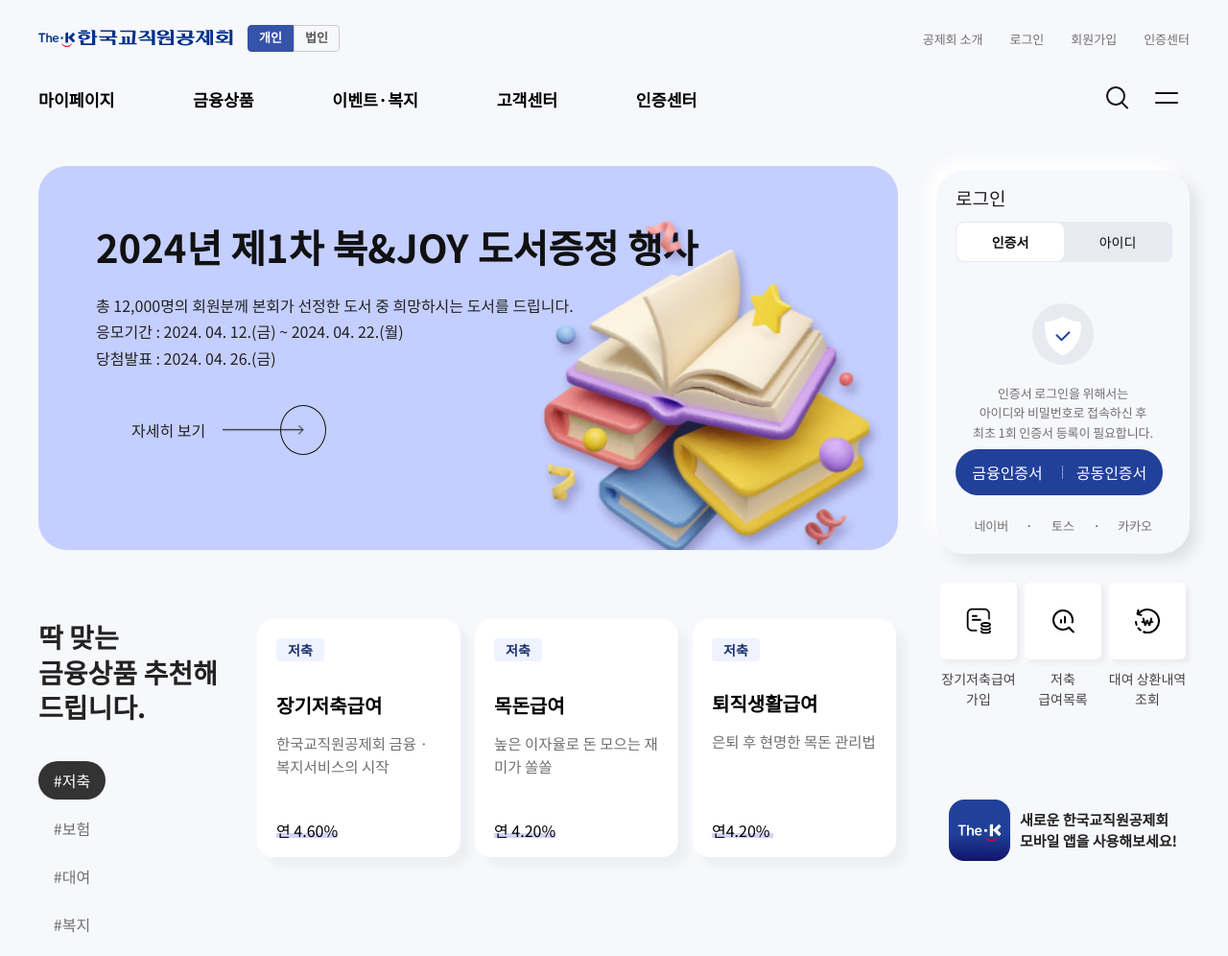
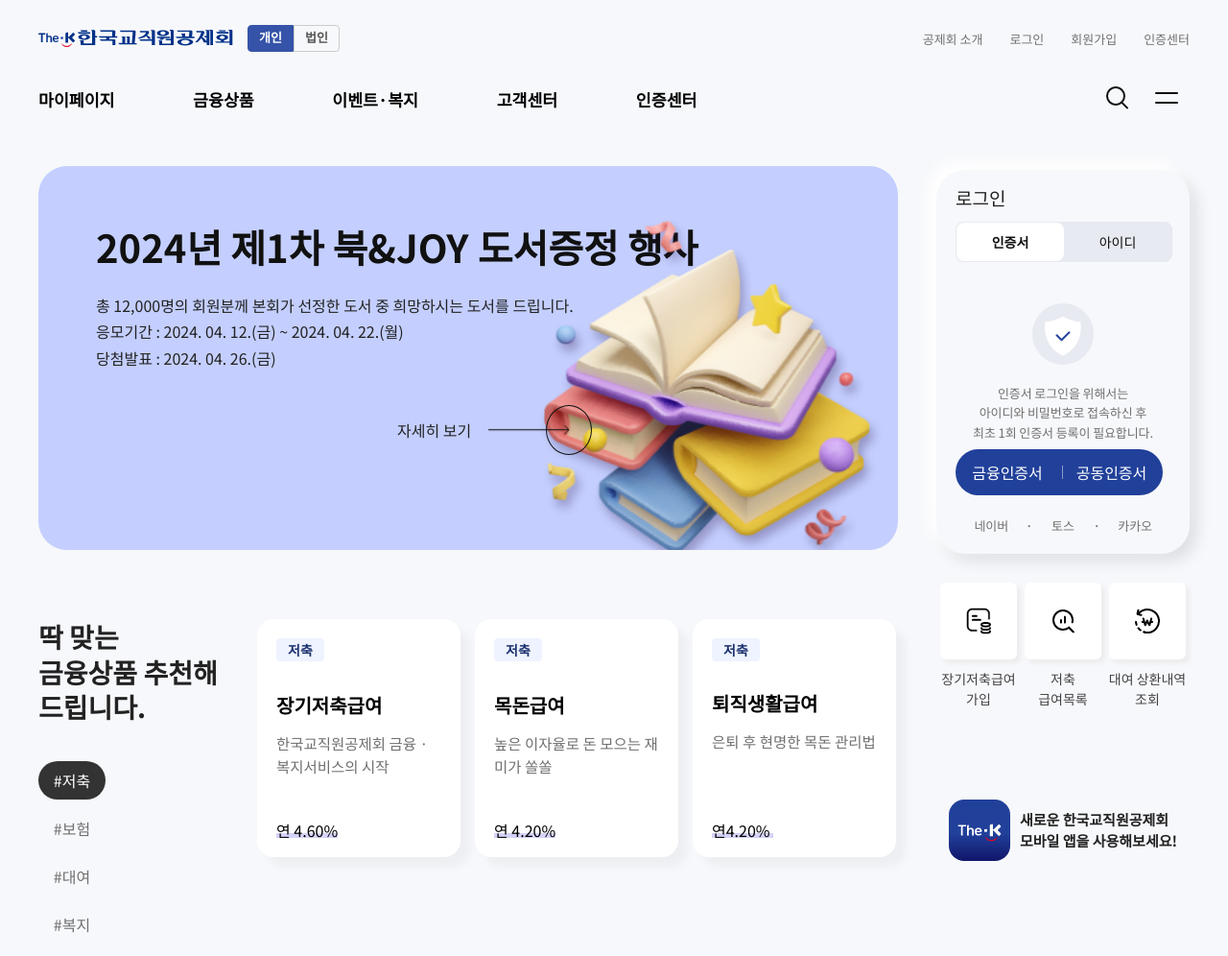
Before and after one commit to hyeminc0706/PF1_09.24, a plain HTML site: page index.html in a window 1280 px wide. Shown: the top 996 px of the page at 96% size. Drawn offline with nearby package versions, Linux system fonts and the light colour scheme.

Commit message:
style.css

```diff
--- a/css/style.css
+++ b/css/style.css
@@ -305,7 +305,7 @@
   position: absolute;
   width: 228px;
   top: 424px;
-  left: 137px;
+  left: 414px;
   display: flex;
   height: 48px;
   align-items: center;
```
